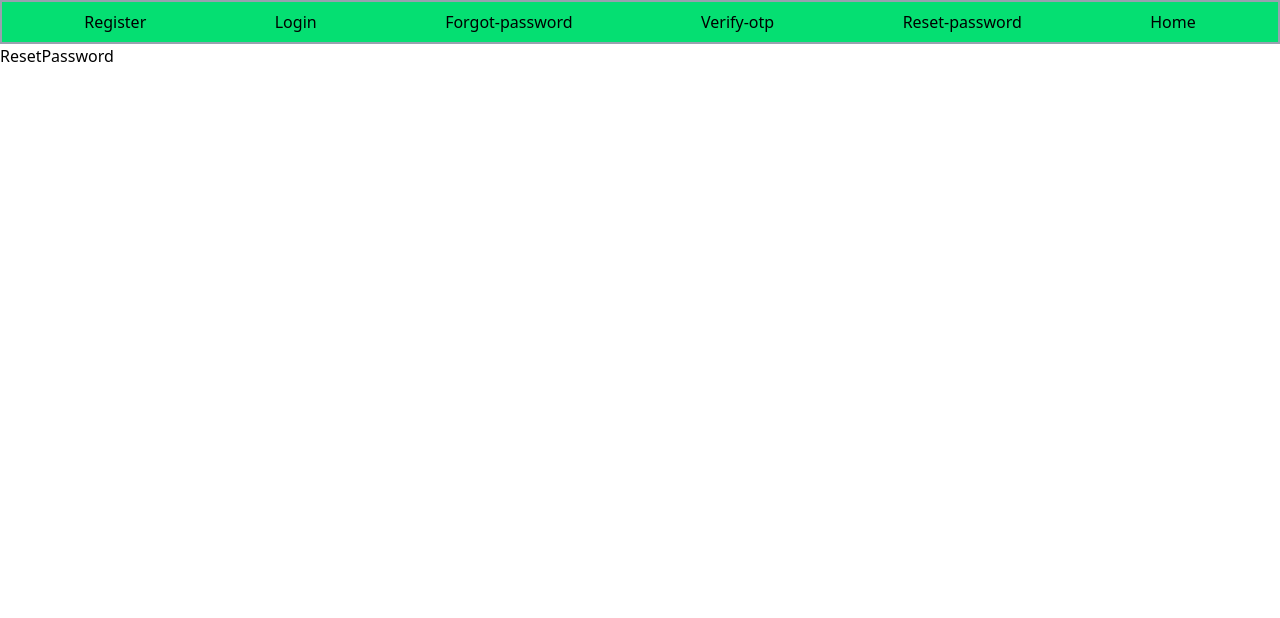
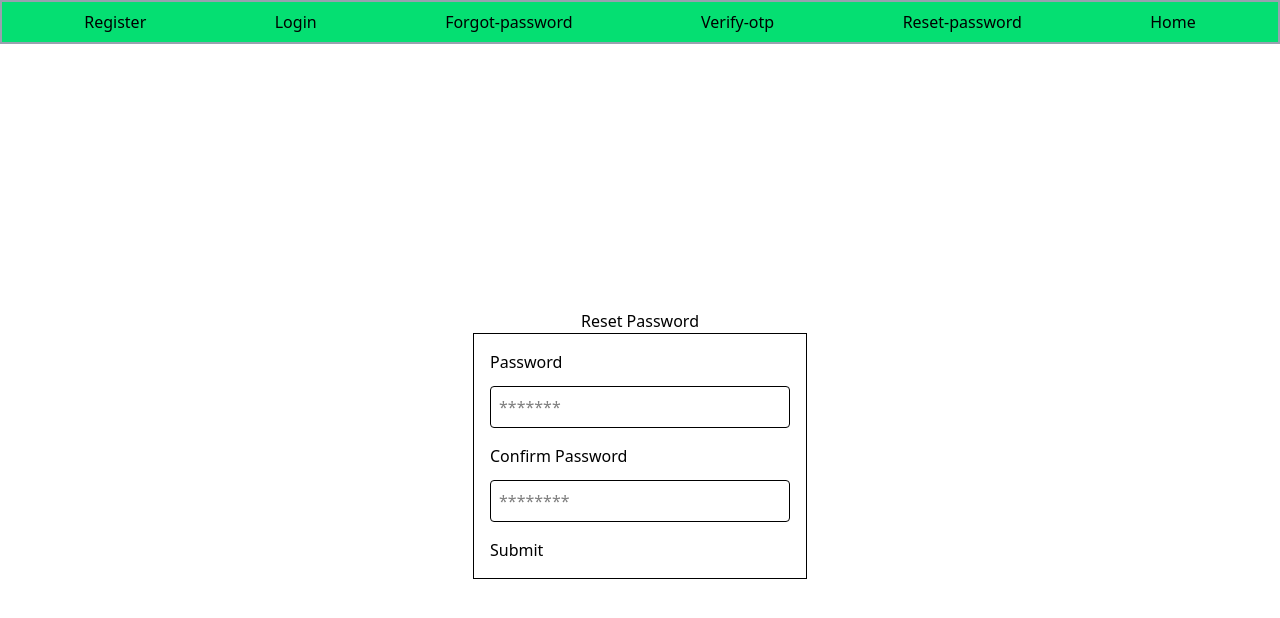
Before and after one commit to Prabesh001/Ecommerce-First, a React (Vite) app: page /reset-password in a window 1280 px wide. Shown: the top 618 px of the page. Built offline with nearby package versions, Linux system fonts and the light colour scheme.

Commit message:
feat: add axios for API calls and implement form handling in Login, Register, ResetPassword, and VerifyOtp components

```diff
--- a/package.json
+++ b/package.json
@@ -12,6 +12,7 @@
   },
   "dependencies": {
     "@tailwindcss/vite": "^4.1.11",
+    "axios": "^1.10.0",
     "react": "^19.1.0",
     "react-dom": "^19.1.0",
     "react-router-dom": "^7.7.0",
--- /dev/null
+++ b/src/config/loginField.js
@@ -0,0 +1,31 @@
+export const loginField = [
+  {
+    label: "Email",
+    id: "email",
+    name: "email",
+    placeholder: "email@gmail.com",
+    type: "text",
+  },
+  {
+    label: "Password",
+    name: "password",
+    placeholder: "*******",
+    type: "password",
+  },
+];
+
+export const resetField = [
+  {
+    label: "Password",
+    name: "password",
+    placeholder: "*******",
+    type: "password",
+  },
+  {
+    label: "Confirm Password",
+    id: "confirmPassword",
+    name: "confirmPassword",
+    placeholder: "********",
+    type: "password",
+  },
+];
--- a/src/pages/ForgotPassword.jsx
+++ b/src/pages/ForgotPassword.jsx
@@ -1,7 +1,43 @@
-import React from "react";
+import { useState } from "react";
+import TextField from "../components/TextField";
 
 const ForgotPassword = () => {
-  return <div>ForgotPassword</div>;
+  const [email, setEmail] = useState("");
+
+  const handleSubmit = (e) => {
+    e.preventDefault();
+    setEmail("");
+
+    console.table(email);
+  };
+
+  return (
+    <>
+      <div className="h-screen flex flex-col items-center justify-center">
+        <div>Forgot Password</div>
+        <div>
+          <form
+            onSubmit={handleSubmit}
+            className="p-4 border flex flex-col gap-4 items-start"
+          >
+            <TextField
+              key={"email"}
+              id={"email"}
+              name={"email"}
+              label={"Email"}
+              placeholder={"example@gmail.com"}
+              type={"email"}
+              value={email}
+              onChange={(e) => setEmail(e.target.value)}
+            />
+
+            {/* Submit button */}
+            <button type="submit">Submit</button>
+          </form>
+        </div>
+      </div>
+    </>
+  );
 };
 
 export default ForgotPassword;
--- a/src/pages/Login.jsx
+++ b/src/pages/Login.jsx
@@ -1,17 +1,26 @@
 import { useState } from "react";
 import TextField from "../components/TextField";
+import { loginField } from "../config/loginField";
 
 const Login = () => {
-  const [email, setEmail] = useState("");
-  const [password, setPassword] = useState("");
+  const initialValue = {
+    email: "",
+    password: "",
+  };
+
+  const [formData, setFormData] = useState(initialValue);
 
   const handleSubmit = (e) => {
     e.preventDefault();
 
-    alert("Hello!");
+    console.table(formData);
 
-    console.log("email", email);
-    console.log("password", password);
+    setFormData(initialValue);
+  };
+
+  const handleChange = (e) => {
+    const { name, value } = e.target;
+    setFormData({ ...formData, [name]: value });
   };
 
   return (
@@ -23,24 +32,18 @@ const Login = () => {
             onSubmit={handleSubmit}
             className="p-4 border flex flex-col gap-4 items-start"
           >
-            {/* Email */}
-            <TextField
-              label={"Email"}
-              id={"email"}
-              value={email}
-              placeholder={"email@gmail.com"}
-              onChange={(e) => setEmail(e.target.value)}
-            />
-
-            {/* Password */}
-            <TextField
-              label={"Password"}
-              id={"password"}
-              value={password}
-              placeholder={"*******"}
-              onChange={(e) => setPassword(e.target.value)}
-              type="password"
-            />
+            {loginField.map(({ id, label, placeholder, type, name }) => (
+              <TextField
+                key={name}
+                id={id}
+                name={name}
+                label={label}
+                placeholder={placeholder}
+                type={type}
+                value={formData[name]}
+                onChange={handleChange}
+              />
+            ))}
 
             {/* Submit button */}
             <button type="submit">Submit</button>
--- a/src/pages/Register.jsx
+++ b/src/pages/Register.jsx
@@ -1,23 +1,56 @@
-import { useState } from "react";
+import { useEffect, useState } from "react";
 import TextField from "../components/TextField";
 import registerField from "../config/registerField";
-import { useNavigate } from "react-router-dom";
+import axios from "axios";
 
 const Register = () => {
-  const navigate = useNavigate();
   const [formData, setFormData] = useState({
     email: "",
     password: "",
     userName: "",
     phone: "",
-    address: "",
     confirmPassword: "",
   });
 
-  const handleSubmit = (e) => {
+  useEffect(() => {
+    const handdleSaveCookie = async () => {
+      try {
+        await axios.get("http://localhost:4000/test", {
+          withCredentials: true,
+        });
+      } catch (error) {
+        console.log(error);
+      }
+    };
+    handdleSaveCookie();
+  }, []);
+
+  const handlePostOperation = async (url, data) => {
+    try {
+      const result = await axios.post(url, data);
+      return result;
+    } catch (error) {
+      return error;
+    }
+  };
+
+  const handleSubmit = async (e) => {
     e.preventDefault();
-    console.log(formData);
-    navigate("/login");
+    console.table(formData);
+
+    const response = await handlePostOperation(
+      "http://localhost:4000/api/auth/register",
+      formData
+    );
+
+    console.log(response);
+
+    if (response.status === 201) {
+      alert("User registered Sucessfully!");
+    } else {
+      alert("User registration failed!");
+    }
+    // navigate("/login");
   };
 
   const handleChange = (e) => {
--- a/src/pages/ResetPassword.jsx
+++ b/src/pages/ResetPassword.jsx
@@ -1,9 +1,54 @@
-import React from 'react'
+import { useState } from "react";
+import TextField from "../components/TextField";
+import { resetField } from "../config/loginField";
 
 const ResetPassword = () => {
+  const initialValue = {
+    password: "",
+    confirmPassword: "",
+  };
+
+  const [formData, setFormData] = useState(initialValue);
+
+  const handleSubmit = (e) => {
+    e.preventDefault();
+    setFormData(initialValue);
+  };
+
+  const handleChange = (e) => {
+    const { name, value } = e.target;
+    setFormData({ ...formData, [name]: value });
+  };
+
   return (
-    <div>ResetPassword</div>
-  )
-}
+    <>
+      <div className="h-screen flex flex-col items-center justify-center">
+        <div>Reset Password</div>
+        <div>
+          <form
+            onSubmit={handleSubmit}
+            className="p-4 border flex flex-col gap-4 items-start"
+          >
+            {resetField.map(({ id, label, placeholder, type, name }) => (
+              <TextField
+                key={name}
+                id={id}
+                name={name}
+                label={label}
+                placeholder={placeholder}
+                type={type}
+                value={formData[name]}
+                onChange={handleChange}
+              />
+            ))}
 
-export default ResetPassword
+            {/* Submit button */}
+            <button type="submit">Submit</button>
+          </form>
+        </div>
+      </div>
+    </>
+  );
+};
+
+export default ResetPassword;
--- a/src/pages/VerifyOtp.jsx
+++ b/src/pages/VerifyOtp.jsx
@@ -1,8 +1,43 @@
-import React, { useState } from "react";
+import { useState } from "react";
+import TextField from "../components/TextField";
 
 const VerifyOtp = () => {
-  const [user, setUser] = useState("Hello");
-  return <div>VerifyOtp</div>;
+  const [otp, setOtp] = useState("");
+
+  const handleSubmit = (e) => {
+    e.preventDefault();
+    setOtp("");
+
+    console.table(otp);
+  };
+
+  return (
+    <>
+      <div className="h-screen flex flex-col items-center justify-center">
+        <div>Verify OTP</div>
+        <div>
+          <form
+            onSubmit={handleSubmit}
+            className="p-4 border flex flex-col gap-4 items-start"
+          >
+            <TextField
+              key={"otp"}
+              id={"otp"}
+              name={"otp"}
+              label={"Your OTP"}
+              placeholder={"123456"}
+              type={"text"}
+              value={otp}
+              onChange={(e) => setOtp(e.target.value)}
+            />
+
+            {/* Submit button */}
+            <button type="submit">Submit</button>
+          </form>
+        </div>
+      </div>
+    </>
+  );
 };
 
 export default VerifyOtp;
```
Also changed, not shown: 1 other file (tests, documents, lock files or other folders).
